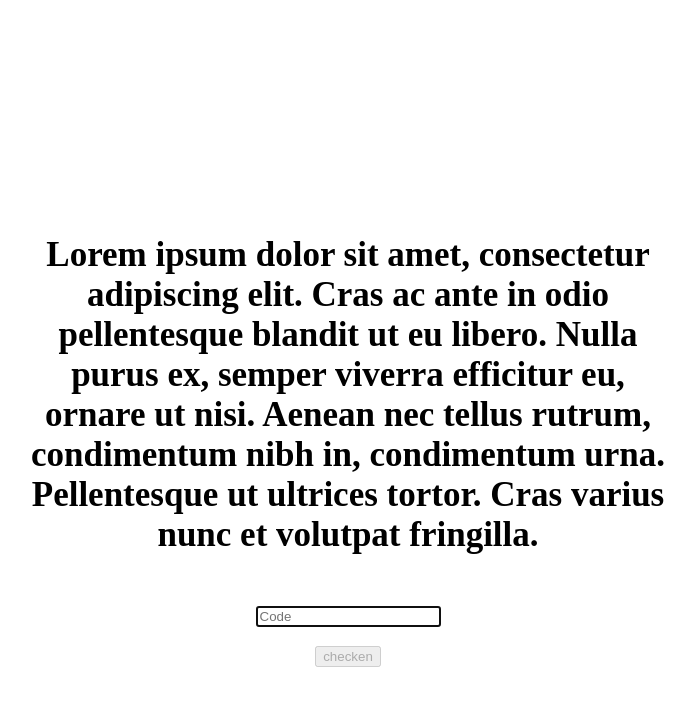
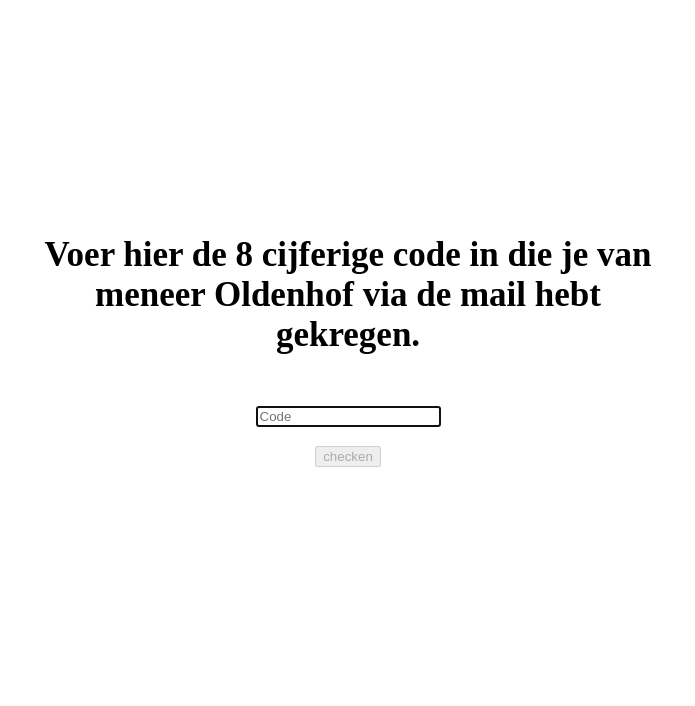
Before and after one commit to Daan7777/pro_coding, a PHP site: page /entercode.php in a window 1280 px wide. Shown: the top 706 px of the page, without its empty margins (292-987 px from the left). Run offline with PHP 8.4, Linux system fonts and the light colour scheme.

Commit message:
tekst aangepast

```diff
--- a/entercode.php
+++ b/entercode.php
@@ -74,7 +74,7 @@
     }
     ?>
 
-    <p class="center uitleg bold">Lorem ipsum dolor sit amet, consectetur adipiscing elit. Cras ac ante in odio pellentesque blandit ut eu libero. Nulla purus ex, semper viverra efficitur eu, ornare ut nisi. Aenean nec tellus rutrum, condimentum nibh in, condimentum urna. Pellentesque ut ultrices tortor. Cras varius nunc et volutpat fringilla.</p>
+    <p class="center uitleg bold">Voer hier de 8 cijferige code in die je van meneer Oldenhof via de mail hebt gekregen.</p>
     <form class="center" method="post" action="<?php echo htmlspecialchars($_SERVER["PHP_SELF"]); ?>">
         <input id="code_input" name="code" type="number" placeholder="Code" autocomplete="off" autofocus><br>
         <input id="submit" type="submit" value="checken" disabled>
```
